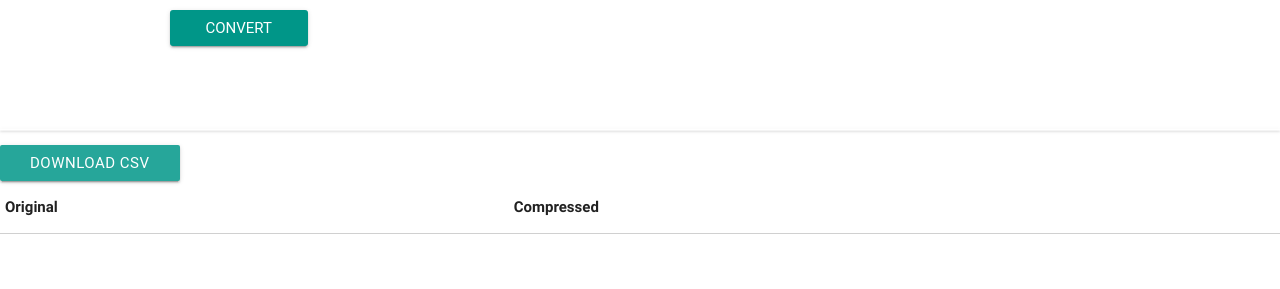
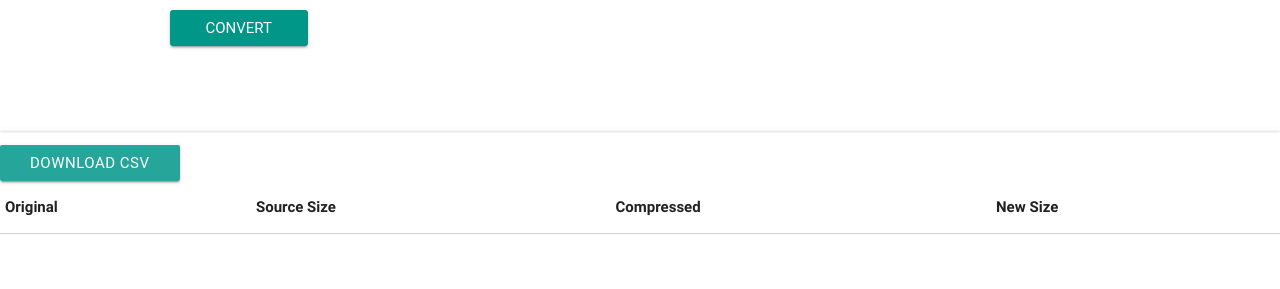
Before and after one commit to Smartsn123/ThreadedImageCompressor, a Flask app: page / in a window 1280 px wide. Shown: the part 511-800 px from the top of the page. Run offline with Flask 2, Linux system fonts and the light colour scheme; lists and menus that the app fills with data are empty; some libraries are stand-ins or nearby versions; some web fonts are replaced.

Commit message:
feedback updates

```diff
--- a/server.py
+++ b/server.py
@@ -10,12 +10,15 @@ from utilities import ImageProcessor, upload_to_s3,save_to_local
 import random, string
 import socket
 from cStringIO import StringIO
+import time
+
 
 UPLOAD_FOLDER = os.getcwd()+'/uploads'
 app.config['UPLOAD_FOLDER'] = UPLOAD_FOLDER
 
 def randomword(length):
    return ''.join(random.choice(string.lowercase) for i in range(length))
+
 
 def IsImageUrl(inp ):
 	if  ( inp.split('.')[-1] in ['jpg','png','PNG','JPEG','JPG'] ) and ( inp.split(':')[0] in['http:','https']) :
@@ -29,13 +32,13 @@ def getUrlsFromFile(filename):
 	lines = fl.read()
 	#print lines
 	lines = lines.split('\n')
-	print lines
+	#print lines
 	for ln in lines:
 		print ln
 		for wd in ln.split(','):
 			if IsImageUrl(wd ):
 				urls.append(wd)
-	print urls
+	#print urls
 	return urls
 
 def save_file(myfile,dest='local'):
@@ -45,7 +48,6 @@ def save_file(myfile,dest='local'):
 		url = save_to_local(myfile)
 		host_port =request.url.split('/')[2]
 		url = 'http://'+( host_port)+'/'+url
-		print url
 		return url
 
 
@@ -86,8 +88,11 @@ def upload_file():
             		base_url = save_file(data)
             		output=[]
             		print base_url
-            		os.remove(dest_file)#delete the uploaded image
-            		return json.dumps({'type':'link' ,'data':base_url})
+            		host_port =request.url.split('/')[2]
+            		src_url = 'http://'+( host_port)+'/static/'+str(time.time()).split('.')[0]+'_'+filename
+            		src_size = str(image.getSize()[0])+','+str(image.getSize()[1])
+            		compressed_size = str(image.getCompressedSize()[0])+','+str(image.getCompressedSize()[1])
+            		return json.dumps({'type':'link' ,'data':base_url, 'source_data':src_url , 'src_size': src_size ,'resp_size':compressed_size})
 
         except:
             	    return Response("Error Uploading!", status=449, mimetype='application/json')
@@ -117,20 +122,28 @@ def getCSV():
 
 @app.route('/convert', methods=['POST'])
 def submit():
-	print request.form
+	#print request.form
 	data = list(request.form)[0]
 	data = data.strip('[').strip(']')
-	print data
+	#print data
 	data = ast.literal_eval(data)
-	print data
+	#print data
 	urls = data['urls']
 	QL = int(data['qual'])
 	SZ = float(data['size'])/100.0
-	resp ={}
+	print QL , SZ
+	print data
+	resp =[]
+	print urls
+	print len(urls)
 	for url in urls:
+		print url,'###############################'
 		image = ImageProcessor(url)
+		print "here----1"
 		conv_status = image.compress(QL, SZ)['status']
+		print "here----2"
 		if conv_status == 1:
+			print "here----"
 			data = {}
 			data['name']= randomword(12)+'.'+image._type
 			data['bucket_name'] = "mishacollins"
@@ -139,12 +152,13 @@ def submit():
 			data['status'] =0
 			res = save_file(data)
 			if data['status'] == 1:
-				print res
-				resp[url]=res
+				src_size = str(image.getSize()[0])+','+str(image.getSize()[1])
+				compressed_size = str(image.getCompressedSize()[0])+','+str(image.getCompressedSize()[1])
+				resp.append( ({'type':'link' ,'data':res, 'source_data':url , 'src_size': src_size ,'resp_size':compressed_size}))
 			else:
-				resp[url]='Failed While uploading to S3'
-		else:
-			resp[url]='Invalid Image File/ Failed While Compressing'
+                           resp.append( ({'type':'link' ,'data':'Failed while saving', 'source_data':url ,'src_size': '0,0', 'resp_size':'0,0'}) )
+                else:
+                   resp.append({'type':'link' ,'data':'Failed while saving', 'source_data':url , 'src_size': '0,0' ,'resp_size':'0,0'})
 	return Response(json.dumps(resp) ,status=200, mimetype='application/json')
 
 @app.route('/static/<path:path>')
--- a/templates/form.html
+++ b/templates/form.html
@@ -103,7 +103,8 @@ function fileUpload(form, action_url, div_id) {
                    $('.chips-initial').material_chip({data: tag_list,});
               }
               else if(content.type=='link'){
-                    $('table').append('<tr><td>Uploaded</td><td><a  target="_blank" href="'+content.data+'">'+content.data+'</a></td></tr>');
+                var resp = content;
+    $('#table').append('<tr><td><a target="_blank"  href= " '+resp.source_data+'">'+resp.source_data+ '</a> </td><td>'+'('+resp.src_size+')</td>' +'<td><a target="_blank" href= " '+resp.data+'">'+resp.data+'</a></td>'+ '<td>('+resp.resp_size+')'+'</td></tr>');
                     Materialize.toast("Conversion Was Successful !", 2000) ;
               }
               else{
@@ -285,8 +286,10 @@ function fileUpload(form, action_url, div_id) {
          <table id='csv_table'>
              <thead>
           <tr>
-              <th data-field="id">Original</th>
+              <th data-field="id ">Original</th>
+              <th data-field="src_size">Source Size</th>
               <th data-field="name">Compressed</th>
+              <th data-field="new_size">New Size</th>
           </tr>
         </thead>
         <tbody id='table'>
@@ -344,15 +347,17 @@ var ajax_sent =0;
   success: function(resp){
       console.log(resp);
          resp = JSON.parse(resp);
-         for(key in resp){
-            $('#table').append( '<tr><td><a target="_blank"  href= " '+key+'">' +key+ '</a> </td> '+'<td><a target="_blank" href= " '+resp[key]+'">'+resp[key]+ '</a> </td></tr>');
+      for(var i =0;i<resp.length;i++){
+            $('#table').append('<tr><td><a target="_blank"  href= " '+resp[i].source_data+'">' +
+              resp[i].source_data+ '</a> </td><td>'+'('+resp[i].src_size+')</td>' +'<td><a target="_blank" href= " '+resp[i].data+'">'+resp[i].data+'</a></td>'+ '('+resp[i].resp_size+')'+'</td></tr>');
+      }
           $('.chips-initial').material_chip({
     data: [],
     placeholder: 'Enter a url',
     secondaryPlaceholder: '+Url',
   });
           //Materialize.toast("Success", 2000) ;
-      }
+
 
       ajax_sent-=1;
       if(ajax_sent ==0){
--- a/utilities.py
+++ b/utilities.py
@@ -8,6 +8,7 @@ import urllib2, cStringIO
 from random import choice
 from string import ascii_uppercase
 import threading,random,string
+import time
 
 AWS_KEY=''
 AWS_SECRET=''
@@ -43,7 +44,7 @@ def upload_to_s3(myfile):
 def save_to_local(myfile):
     #try:
         img = Image.open(cStringIO.StringIO(myfile['content']))
-        dest ='static/'+randomword(10)+'_'+myfile['name']
+        dest ='static/'+str(time.time()).split('.')[0]+'_'+myfile['name']
         img.save(dest)
         myfile['status'] =1
         return dest
@@ -64,7 +65,9 @@ class ImageProcessor:
         if url != None:
             self._url = url
             try:
+                print 'opening Image'
                 site = urllib2.urlopen(url)
+                print 'openedImage'
             except:
                 site=None
                 pass
@@ -88,6 +91,19 @@ class ImageProcessor:
           except:
                 pass
 
+    def getSize(self):
+        #print 'getSize'
+        if '_image' in self.__dict__:
+            img = Image.open(self._image)
+            return img.size[0],img.size[1]
+        return 0,0
+
+    def getCompressedSize(self):
+        #print 'getSize'
+        if '_compressed' in self.__dict__:
+            img = Image.open(cStringIO.StringIO(self._compressed))
+            return img.size[0],img.size[1]
+        return 0,0
 
 
     def set_from_file(self, filename):
```
